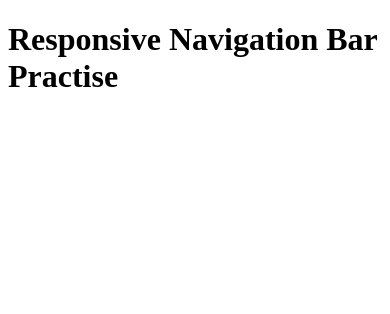
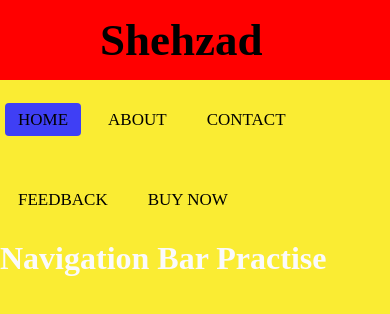
Before and after one commit to shehza-d/navigation-bar, a plain HTML site: page index.html in a window 390 px wide. Drawn offline with Linux system fonts and the light colour scheme.

Commit message:
done a non responsive nav bar

```diff
--- a/index.html
+++ b/index.html
@@ -4,9 +4,29 @@
     <meta charset="UTF-8">
     <meta http-equiv="X-UA-Compatible" content="IE=edge">
     <meta name="viewport" content="width=device-width, initial-scale=1.0">
+   <link rel="stylesheet" href="./style.css">
     <title>Nav Bar</title>
 </head>
 <body>
-    <h1>Responsive Navigation Bar Practise</h1>
+
+ <nav>
+<lable class="logo">Shehzad</lable>
+<ul>
+    <li><a href="#" class="active">Home</a></li>
+    <li><a href="#">About</a></li>
+    <li><a href="#">Contact</a></li>
+    <li><a href="#">Feedback</a></li>
+    <li><a href="#">Buy Now</a></li>
+</ul>
+
+
+ </nav>
+
+
+
+
+
+
+    <h1>Navigation Bar Practise</h1>
 </body>
 </html>
--- /dev/null
+++ b/style.css
@@ -0,0 +1,44 @@
+* {
+    padding: 0;
+    margin: 0;
+    text-decoration: none;
+    list-style: none;
+    box-sizing: border-box;
+}
+body {background-color: rgba(250, 236, 48, 0.986);}
+nav {
+    background: red;
+    height: 80px;
+    width: 100%;
+}
+lable.logo {
+    font-size: 45px;
+    line-height: 80px;
+    padding: 0 100px;
+    font-weight: bold;
+}
+nav ul {
+    float: right;
+    margin-right: 20px;
+}
+nav ul li {
+    display: inline-block;
+    line-height: 80px;
+    margin: 0 5px;
+}
+nav ul li a {
+    color: black;
+    font-size: 17px;
+    text-transform: uppercase;
+    padding: 7px 13px;
+    border-radius: 4px;
+}
+a.active,a:hover {
+    background: rgb(63, 63, 245);
+    transition: .5s;
+
+}
+
+
+
+h1{color: rgb(250, 250, 252);}
```
Also changed, not shown: img/shehzad photography white.png (added), img/shehzad photography-black.png (added).
